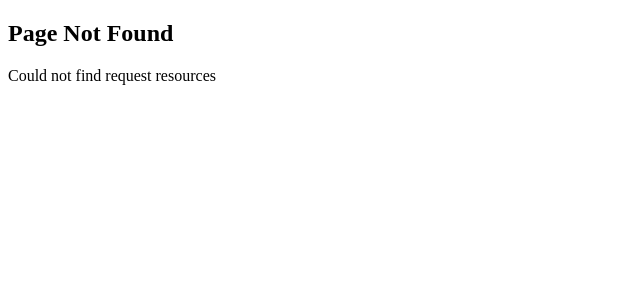
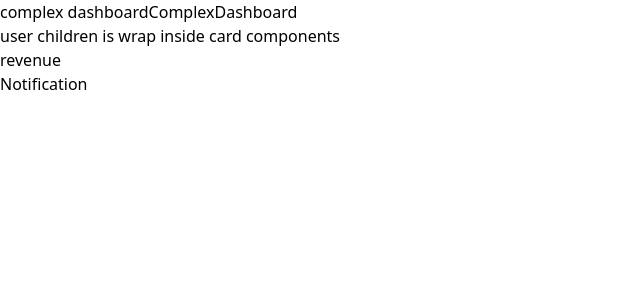
Before and after one commit to Akshat-Kumar-work/NextJs-learning, a Next.js app: page /complexDashboard in a window 1280 px wide. Before the commit this address had no page. Shown: the top 300 px of the page, without its empty margins (0-640 px from the left). Built offline with nearby package versions, Linux system fonts and the light colour scheme.

Commit message:
parallel routes handling

```diff
--- /dev/null
+++ b/src/app/complexDashboard/@notifications/page.jsx
@@ -0,0 +1,9 @@
+import React from 'react'
+
+const Notification = () => {
+  return (
+    <div>Notification</div>
+  )
+}
+
+export default Notification
--- /dev/null
+++ b/src/app/complexDashboard/@revenue/page.jsx
@@ -0,0 +1,9 @@
+import React from 'react'
+
+const revenue = () => {
+  return (
+    <div>revenue</div>
+  )
+}
+
+export default revenue
--- /dev/null
+++ b/src/app/complexDashboard/@user/page.jsx
@@ -0,0 +1,10 @@
+import React from 'react'
+import Card from '@/components/card'
+
+const user = () => {
+  return (
+    <Card>user</Card>
+  )
+}
+
+export default user
--- /dev/null
+++ b/src/app/complexDashboard/layout.js
@@ -0,0 +1,15 @@
+
+
+export default function DashboardLayout({children,user,revenue,notifications}){
+    return(
+
+        <div>
+              <div className="flex"> complex dashboard <div>{children}</div> </div>
+              <div className="flex  flex-col">
+                    <div>{user}</div>
+                    <div>{revenue}</div>
+              </div>
+              <div className="flex">{notifications}</div>
+        </div>
+    )
+}
--- /dev/null
+++ b/src/app/complexDashboard/page.jsx
@@ -0,0 +1,10 @@
+import React from 'react'
+import "./style.css"
+
+const ComplexDashboard = () => {
+  return (
+    <div>ComplexDashboard</div>
+  )
+}
+
+export default ComplexDashboard
--- /dev/null
+++ b/src/app/complexDashboard/style.css
@@ -0,0 +1,3 @@
+@tailwind base;
+@tailwind components;
+@tailwind utilities;
--- /dev/null
+++ b/src/components/card.jsx
@@ -0,0 +1,9 @@
+import React from 'react'
+
+const Card = ({children}) => {
+  return (
+    <div>{children} children is wrap inside card components</div>
+  )
+}
+
+export default Card
```
